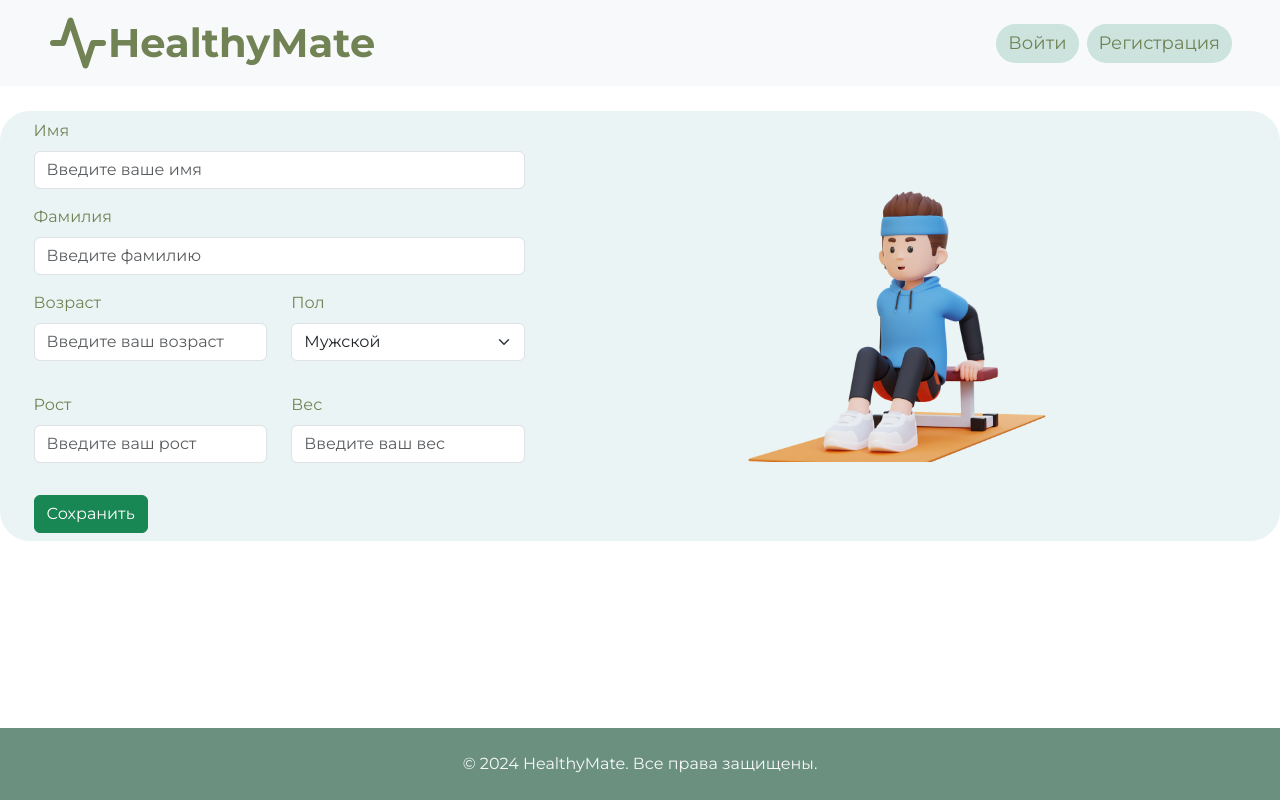
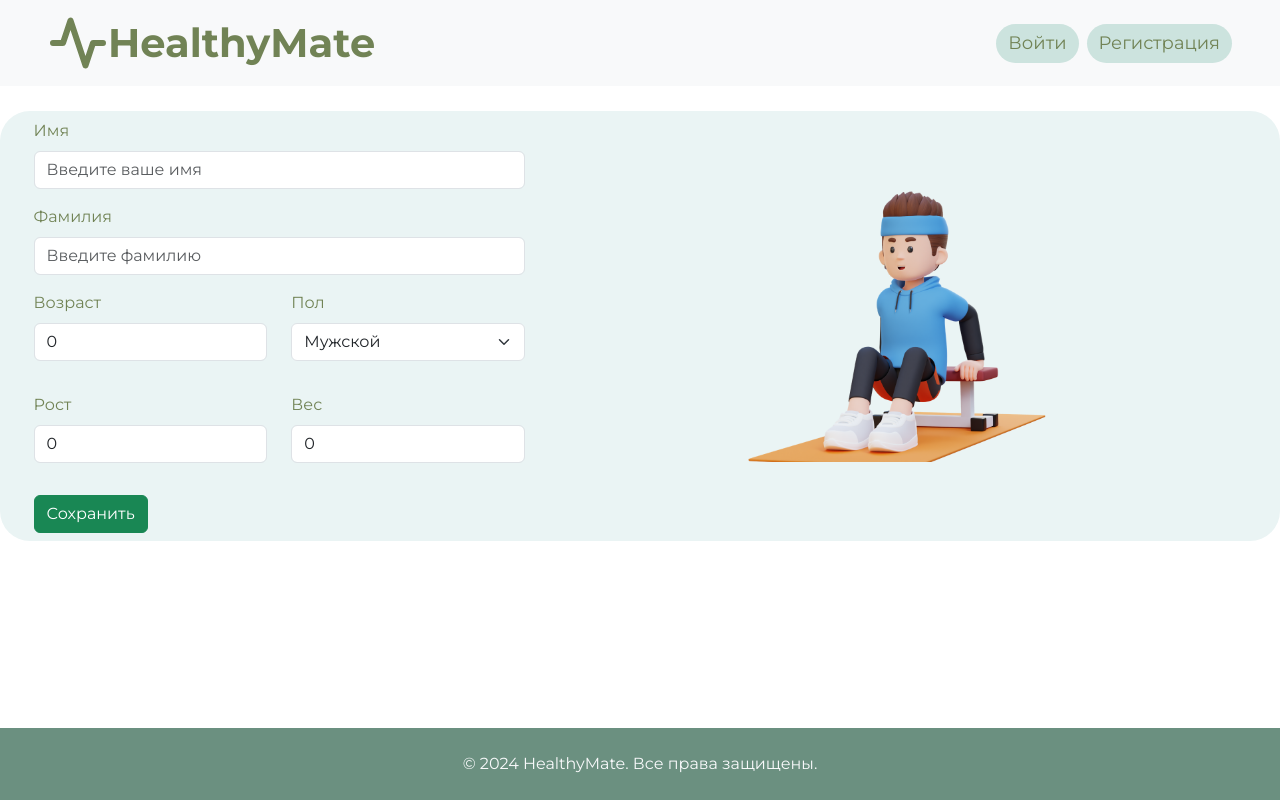
Before and after one commit to Vadimpich/healthmate-hackathon, a React (Vite) app in the folder frontend/: page /profile in a window 1280 px wide. Built offline with nearby package versions, Linux system fonts and the light colour scheme; no server answers.

Commit message:
add data in profile

```diff
--- a/frontend/src/api/index.js
+++ b/frontend/src/api/index.js
@@ -86,14 +86,12 @@ const api = {
 
     // Функции для работы с профилем, продуктами, приемами пищи, активностью и т. д.
     async getUserProfile() {
-        const response = await axiosInstance.get('/profile/');
-        return response.data;
+        return await axiosInstance.get('/profile/');
     },
 
     // Функция для обновления профиля пользователя
     async updateUserProfile(profileData) {
-        const response = await axiosInstance.put('/profile/', profileData);
-        return response.data;
+        return await axiosInstance.put('/profile/', profileData);
     },
 
     // Функция для получения списка продуктов
--- a/frontend/src/components/profile/Profile.jsx
+++ b/frontend/src/components/profile/Profile.jsx
@@ -1,69 +1,138 @@
-import './profile.css'
-import {Col, Container, Form, Row} from "react-bootstrap";
-import Button from "react-bootstrap/Button";
-import SportImg from "../../assets/СпортДляМейн.png";
+import './profile.css';
+import { useEffect, useState } from 'react';
+import { Col, Container, Form, Row } from 'react-bootstrap';
+import Button from 'react-bootstrap/Button';
+import SportImg from '../../assets/СпортДляМейн.png';
+import api from "../../api/index.js";
 
 function Profile() {
+    const [firstName, setFirstName] = useState('');
+    const [lastName, setLastName] = useState('');
+    const [age, setAge] = useState(0);
+    const [gender, setGender] = useState('Мужской');
+    const [height, setHeight] = useState(0);
+    const [weight, setWeight] = useState(0);
+
+    const fetchUserData = async () => {
+        try {
+            const token = localStorage.getItem('accessToken');
+            const response = await api.getUserProfile({
+                headers: {
+                    Authorization: `Bearer ${token}`
+                }
+            });
+            const data = response.data;
+            setFirstName(data.first_name);
+            setLastName(data.last_name);
+            setAge(data.age);
+            setGender(data.gender === 1 ? 'Мужской' : 'Женский');
+            setHeight(data.height);
+            setWeight(data.weight);
+        } catch (err) {
+            console.error('Ошибка при получении данных:', err);
+        }
+    };
+
+    useEffect(() => {
+        fetchUserData();
+    }, []);
+
+    const handleSubmit = async (e) => {
+        e.preventDefault();
+        if (!firstName || !lastName || !age || !height || !weight) {
+            alert('Все поля должны быть заполнены');
+            return;
+        }
+        try {
+            const token = localStorage.getItem('accessToken');
+            await api.updateUserProfile({
+                first_name: firstName,
+                last_name: lastName,
+                age,
+                gender: gender === 'Мужской' ? 1 : 2,
+                height,
+                weight
+            }, {
+                headers: {
+                    Authorization: `Bearer ${token}`
+                }
+            });
+            alert("Данные успешно сохранены");
+        } catch (err) {
+            console.error('Ошибка при обновлении данных:', err);
+        }
+    };
+
     return (
         <Container className="back">
             <Row className="p-2 align-items-center">
                 <Col md={5} className="d-flex flex-column justify-content-center">
-                    <Form>
-
-                            <Form.Group as={Col} className='mb-3' controlId="formGridName">
-                                <Form.Label>Имя</Form.Label>
-                                <Form.Control  placeholder="Введите ваше имя" />
-                            </Form.Group>
-
-                            <Form.Group  as={Col} className='mb-3' controlId="formGridLastName">
-                                <Form.Label>Фамилия</Form.Label>
-                                <Form.Control  placeholder="Введите фамилию" />
-                            </Form.Group>
-
-
-
+                    <Form onSubmit={handleSubmit}>
+                        <Form.Group as={Col} className='mb-3' controlId="formGridName">
+                            <Form.Label>Имя</Form.Label>
+                            <Form.Control
+                                placeholder="Введите ваше имя"
+                                value={firstName}
+                                onChange={(e) => setFirstName(e.target.value)}
+                            />
+                        </Form.Group>
+                        <Form.Group as={Col} className='mb-3' controlId="formGridLastName">
+                            <Form.Label>Фамилия</Form.Label>
+                            <Form.Control
+                                placeholder="Введите фамилию"
+                                value={lastName}
+                                onChange={(e) => setLastName(e.target.value)}
+                            />
+                        </Form.Group>
                         <Row className="mb-3">
                             <Form.Group as={Col} className='mb-3' controlId="formGridAge">
                                 <Form.Label>Возраст</Form.Label>
-                                <Form.Control  placeholder="Введите ваш возраст" />
+                                <Form.Control
+                                    placeholder="Введите ваш возраст"
+                                    value={age}
+                                    onChange={(e) => setAge(e.target.value)}
+                                />
                             </Form.Group>
-
-                            <Form.Group as={Col} controlId="formGridState">
+                            <Form.Group as={Col} controlId="formGridGender">
                                 <Form.Label>Пол</Form.Label>
-                                <Form.Select defaultValue="Мужской">
+                                <Form.Select
+                                    value={gender}
+                                    onChange={(e) => setGender(e.target.value)}
+                                >
                                     <option>Мужской</option>
                                     <option>Женский</option>
                                 </Form.Select>
                             </Form.Group>
                         </Row>
-
                         <Row className="mb-3">
                             <Form.Group as={Col} className='mb-3' controlId="formGridHeight">
                                 <Form.Label>Рост</Form.Label>
-                                <Form.Control  placeholder="Введите ваш рост" />
+                                <Form.Control
+                                    placeholder="Введите ваш рост"
+                                    value={height}
+                                    onChange={(e) => setHeight(e.target.value)}
+                                />
                             </Form.Group>
-
-                            <Form.Group  as={Col} className='mb-3' controlId="formGridWeight">
+                            <Form.Group as={Col} className='mb-3' controlId="formGridWeight">
                                 <Form.Label>Вес</Form.Label>
-                                <Form.Control  placeholder="Введите ваш вес" />
+                                <Form.Control
+                                    placeholder="Введите ваш вес"
+                                    value={weight}
+                                    onChange={(e) => setWeight(e.target.value)}
+                                />
                             </Form.Group>
                         </Row>
-
                         <Button variant="success" type="submit">
                             Сохранить
                         </Button>
                     </Form>
                 </Col>
                 <Col md={7} className="d-flex justify-content-center">
-                    <img
-                        src={SportImg}
-                        alt="Пример"
-                        className="img-fluid w-50"
-                    />
+                    <img src={SportImg} alt="Пример" className="img-fluid w-50" />
                 </Col>
             </Row>
         </Container>
     );
 }
 
-export default Profile
+export default Profile;
```
